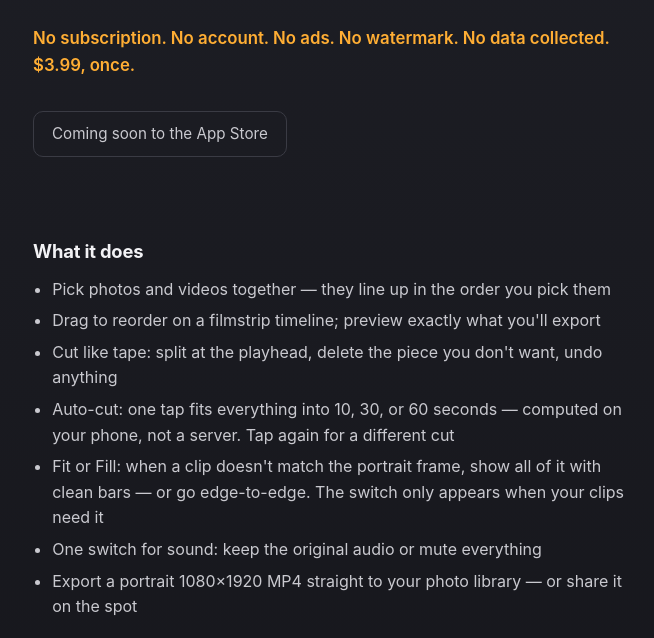
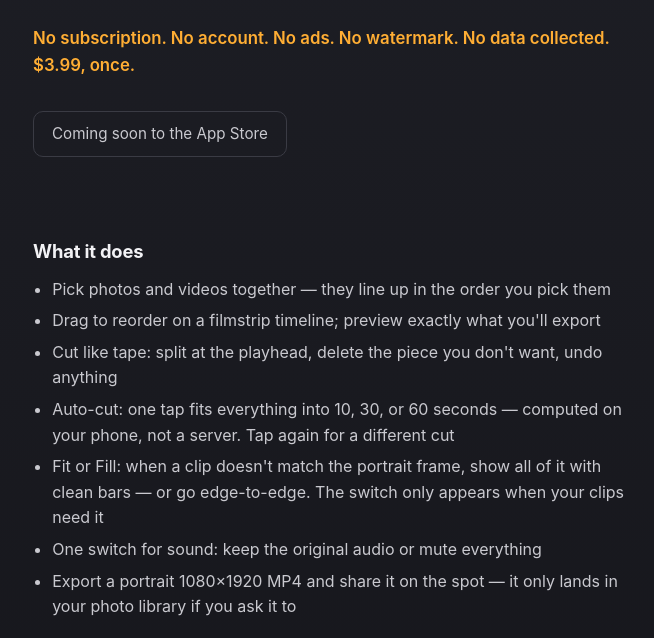
Before and after one commit to SimonMacIntyre/stitch-site, a plain HTML site: page index.html in a window 1280 px wide. Shown: the part 314-952 px from the top of the page, without its empty margins (311-965 px from the left). Drawn offline with Linux system fonts and the light colour scheme.

Commit message:
Export bullet: the Photos copy is opt-in now
Co-Authored-By: Claude Fable 5 <noreply@anthropic.com>

```diff
--- a/index.html
+++ b/index.html
@@ -83,7 +83,7 @@
     <li>Auto-cut: one tap fits everything into 10, 30, or 60 seconds — computed on your phone, not a server. Tap again for a different cut</li>
     <li>Fit or Fill: when a clip doesn't match the portrait frame, show all of it with clean bars — or go edge-to-edge. The switch only appears when your clips need it</li>
     <li>One switch for sound: keep the original audio or mute everything</li>
-    <li>Export a portrait 1080×1920 MP4 straight to your photo library — or share it on the spot</li>
+    <li>Export a portrait 1080×1920 MP4 and share it on the spot — it only lands in your photo library if you ask it to</li>
   </ul>
 
   <h2>What it will never do</h2>
```
